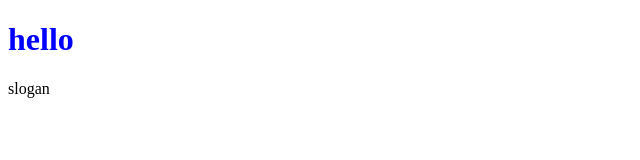
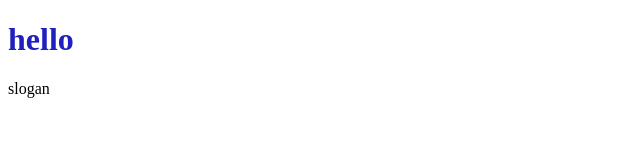
Before and after one commit to jpheos/demo_git, a plain HTML site: page index.html in a window 1280 px wide. Shown: the full height of the page, 0-640 px from the left. Drawn offline with Linux system fonts and the light colour scheme.

Commit message:
add #2020bf as blue

```diff
--- a/style.css
+++ b/style.css
@@ -1,3 +1,3 @@
 h1 {
-  color: blue;
+  color: #2020bf;
 }
```
